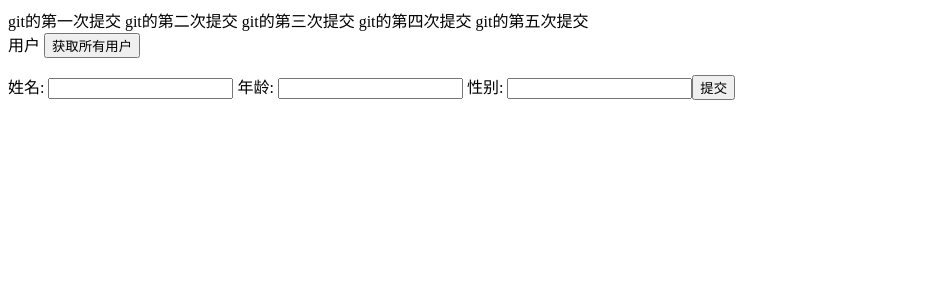
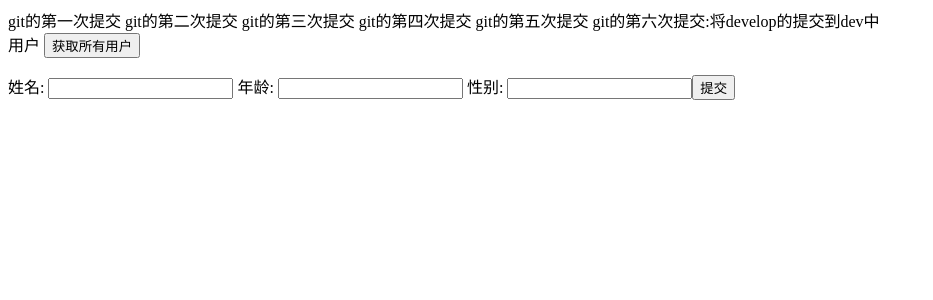
Before and after one commit to 2568452755/curd-client, a Vue app: page / in a window 1280 px wide. Shown: the top 300 px of the page, without its empty margins (0-933 px from the left). Built offline with nearby package versions, Linux system fonts and the light colour scheme.

Commit message:
将本地develop提交到远程dev中

```diff
--- a/src/App.vue
+++ b/src/App.vue
@@ -5,6 +5,7 @@
   git的第三次提交
   git的第四次提交
   git的第五次提交
+  git的第六次提交:将develop的提交到dev中
    <user />
   </div>
 </template>
```
